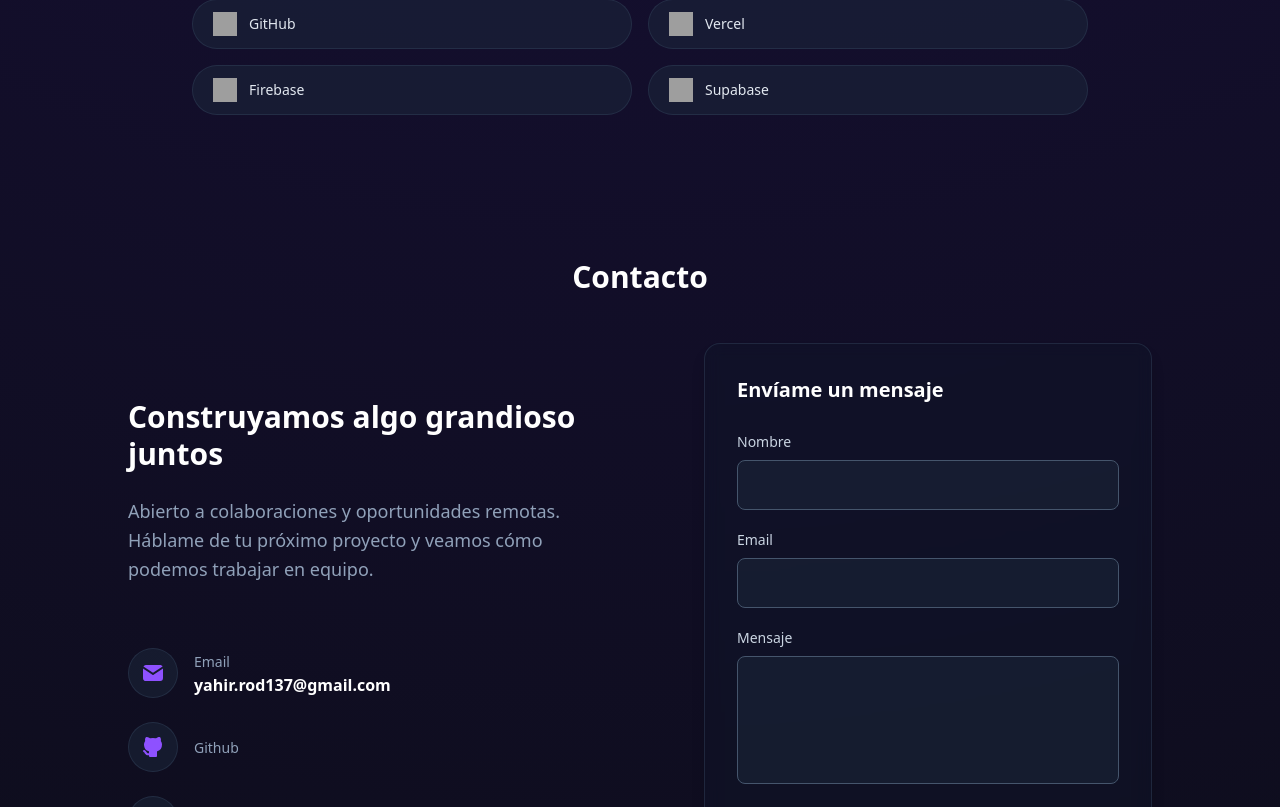
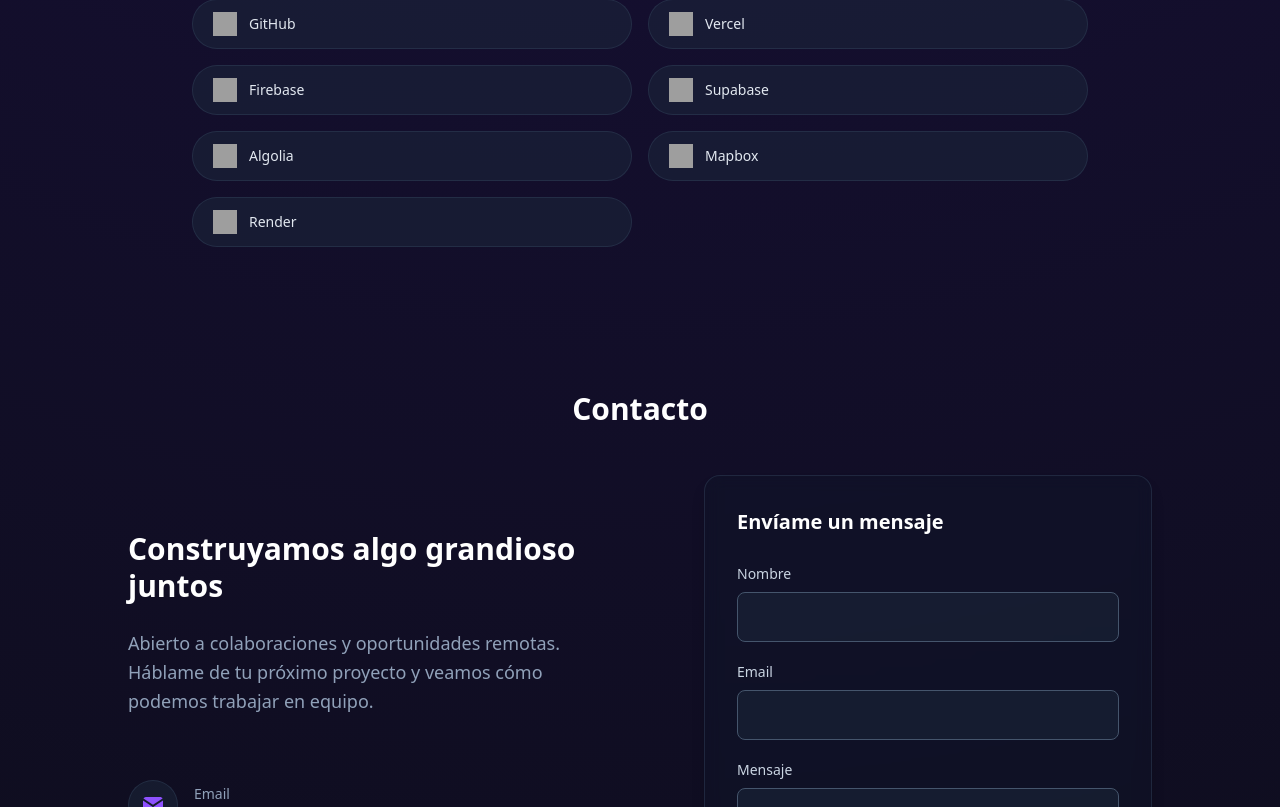
Before and after one commit to yahirjz/portafolio-next.js, a Next.js app: page / in a window 1280 px wide. Shown: the part 3593-4400 px from the top of the page. Built offline with nearby package versions, Linux system fonts and the light colour scheme; grey boxes are pictures that could not be loaded.

Commit message:
refactor: add skilss and add cv

```diff
--- a/components/About.tsx
+++ b/components/About.tsx
@@ -23,7 +23,7 @@
                 {/* Botón Descargar CV centrado en About */}
                 <div className="flex justify-center w-full">
                     <a
-                        href="/tu-cv.pdf"
+                        href="/Jaime_Jair_CV.pdf"
                         download="Jaime_Jair_CV.pdf"
                         className="inline-flex items-center gap-2 bg-violet-600/90 hover:bg-violet-500 text-white px-8 py-3 rounded-xl font-medium transition-colors shadow-lg shadow-violet-900/20 group"
                     >
--- a/components/Hero.tsx
+++ b/components/Hero.tsx
@@ -22,7 +22,7 @@
                     </a>
                     {/* Botón de Descargar CV reemplazado aquí */}
                     <a
-                        href="/tu-cv.pdf"
+                        href="/Jaime_Jair_CV.pdf"
                         download="Jaime_Jair_CV.pdf"
                         className="flex items-center gap-2 bg-slate-800/80 hover:bg-slate-700 text-white px-8 py-3 rounded-xl font-medium transition-colors border border-slate-700 hover:border-violet-500/50 group"
                     >
--- a/data/data.ts
+++ b/data/data.ts
@@ -28,13 +28,16 @@
             { name: "Sequelize", logo: "https://cdn.jsdelivr.net/gh/devicons/devicon@latest/icons/sequelize/sequelize-original.svg"},
         ],
 
-         herramientas: [
+        herramientas: [
             {name: "Postman", logo:"https://cdn.jsdelivr.net/gh/devicons/devicon@latest/icons/postman/postman-original.svg"},
             {name: "Git", logo: "https://cdn.jsdelivr.net/gh/devicons/devicon@latest/icons/git/git-original.svg"},
             { name: "GitHub", logo: "https://cdn.jsdelivr.net/gh/devicons/devicon@latest/icons/github/github-original.svg"},
             { name: "Vercel", logo: "https://cdn.jsdelivr.net/gh/devicons/devicon@latest/icons/vercel/vercel-original-wordmark.svg"},
             { name: "Firebase", logo: "https://cdn.jsdelivr.net/gh/devicons/devicon@latest/icons/firebase/firebase-original.svg"},
             {name: "Supabase", logo: "https://cdn.jsdelivr.net/gh/devicons/devicon@latest/icons/supabase/supabase-original.svg"},
+            {name: "Algolia", logo: "https://cdn.jsdelivr.net/gh/devicons/devicon@latest/icons/algolia/algolia-original.svg"},
+            {name: "Mapbox", logo: "https://upload.wikimedia.org/wikipedia/commons/1/1f/Mapbox_logo_2019.svg"},
+            {name: "Render", logo: "https://cdn.jsdelivr.net/gh/devicons/devicon@latest/icons/render/render-line.svg"}
         ]
     },
 
```
Also changed, not shown: 1 other file (tests, documents, lock files or other folders).
